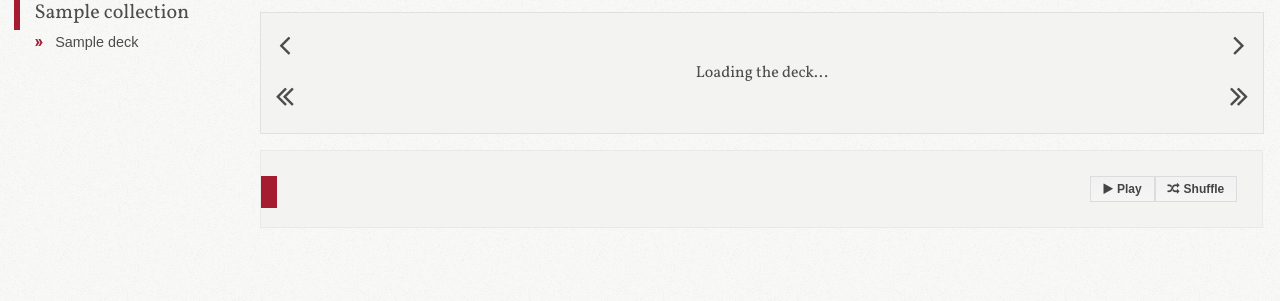
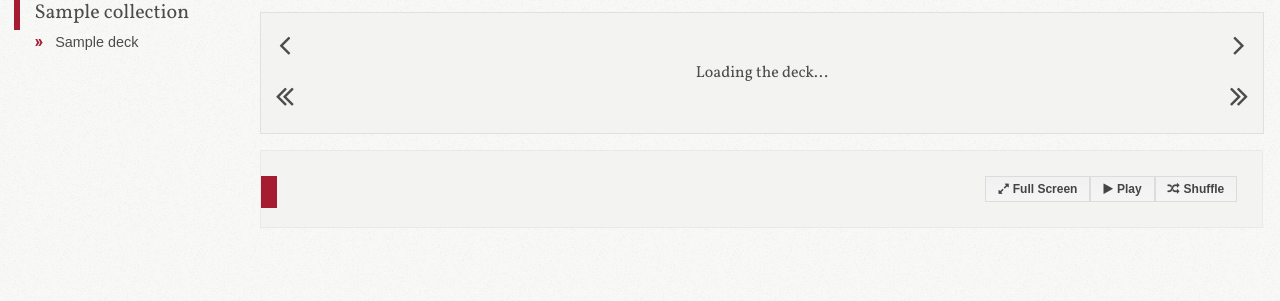
Before and after one commit to Harvard-ATG/HarvardCards, a Django app: page /deck/1 in a window 1280 px wide. Shown: the part 108-409 px from the top of the page. Run offline with Django 3.2, Linux system fonts and the light colour scheme; data comes from the database, SQL or seed files in the repository; tables that the repository leaves empty hold one stand-in row (values such as "Sample post"); parts of the project's set-up code (start-up, migrations or seed data) failed here and were passed over; some libraries are stand-ins or nearby versions.

Commit message:
refactor CSS to support hidden-mobile css class

```diff
--- a/harvardcards/static/css/styles.css
+++ b/harvardcards/static/css/styles.css
@@ -451,15 +451,10 @@ ul.adminMenu
 		display: inline-block;
 		margin-right: 0.25em;
 	}
-		/*ul.adminMenuRight li { margin: 0; } no margin needed for right hand menu*/
 
-	ul.adminMenu li a
-	, .adminMenuBtn
-	, li.sliderPrev a
-	, li.sliderNext a
-	, a.reveal
-	, .controls a
-	, .courseHeader div a{
+	/*ul.adminMenuRight li { margin: 0; } no margin needed for right hand menu*/
+
+	.adminMenuBtn {
 		display: inline-block;
 		padding: 0.5em 1em;
 		color: #444444;
@@ -869,7 +864,6 @@ a#mobileMenu{
 * iPhone portrait
 */
 	/*body{ background-color: blue; background-image:none; }*/
-	.hidden-mobile { display: none !important; }
 
 	.section{
 		padding: 0 1%;
@@ -986,8 +980,6 @@ a#mobileMenu{
 		padding: 0 1%;
 		width: 98%;
 	}
-
-	.hidden-mobile { display: none !important; }
 
 	#navigation
 	, a#addCard
@@ -1480,3 +1472,7 @@ fieldset {
 }
 
 /********** add cards UI (end) *************/
+
+@media screen and (min-width: 320px) and (max-width: 768px){
+	.hidden-mobile { display: none !important; }
+}
--- a/harvardcards/templates/deck_view.html
+++ b/harvardcards/templates/deck_view.html
@@ -27,14 +27,14 @@
             {% endif %}
             <ul class="adminMenu adminMenuRight">
                 {% if is_deck_admin %}
-                <li><a href="{% url 'deckDelete' deck.id %}?deck_id={{deck.id}}" data-confirm="Are you sure you want to delete: {{deck.title|escape}}"><i class="fa fa-times-circle"></i> Delete Deck</a></li>
+                <li><a class="adminMenuBtn hidden-mobile" href="{% url 'deckDelete' deck.id %}?deck_id={{deck.id}}" data-confirm="Are you sure you want to delete: {{deck.title|escape}}"><i class="fa fa-times-circle"></i> Delete Deck</a></li>
                 {% endif %}
                 <li>
                   <button type="button" class="adminMenuBtn" id="flip_mode" aria-role="button" aria-pressed="false">Flip Mode</button>
                 {% if is_quiz_mode %}
-                    <a href="{% url 'deckIndex' deck.id %}" id="review_mode">Review Mode</a>
+                    <a class="adminMenuBtn" href="{% url 'deckIndex' deck.id %}" id="review_mode">Review Mode</a>
                 {% else %}
-                    <a href="{% url 'deckIndex' deck.id %}?mode=quiz" id="quiz_mode">Quiz Mode</a>
+                    <a class="adminMenuBtn" href="{% url 'deckIndex' deck.id %}?mode=quiz" id="quiz_mode">Quiz Mode</a>
                 {% endif %}
                 </li>
             </ul>
@@ -89,15 +89,15 @@
                 <div id="counter"></div>
             </div>
             <div class="controls">
-              <a class="pull-right" id="shuffle_cards" href="javascript:void(0)"><i id="shuffle" class="fa fa-random"></i><span class="control-text">Shuffle</span></a>
-              <a class="pull-right" id="play_cards" href="javascript:void(0)"><i id="play" class="fa fa-play"></i><span class="control-text">Play</span></a>
-              <a class="pull-right hidden-mobile" id="full_screen" href="javascript:void(0)"><i id="full" class="fa fa-expand"></i><span class="control-text">Full Screen</span></a>
+              <a class="pull-right adminMenuBtn" id="shuffle_cards" href="javascript:void(0)"><i id="shuffle" class="fa fa-random"></i><span class="control-text">Shuffle</span></a>
+              <a class="pull-right adminMenuBtn" id="play_cards" href="javascript:void(0)"><i id="play" class="fa fa-play"></i><span class="control-text">Play</span></a>
+              <a class="pull-right adminMenuBtn hidden-mobile" id="full_screen" href="javascript:void(0)"><i id="full" class="fa fa-expand"></i><span class="control-text">Full Screen</span></a>
             </div>
             {% for card in cards %}
                 {% if is_deck_admin %}
-                <div class="controls hide" data-card-id="{{card.card_id}}">
-                    <a class="pull-right" href="{% url "deckDeleteCard" deck.id %}?card_id={{card.card_id}}&deck_id={{deck.id}}" data-confirm="Are you sure you want to delete this card?"><i class="fa fa-times-circle"></i> Delete Card</a>
-                    <a class="pull-right" href="{% url "deckEditCard" deck.id %}?card_id={{card.card_id}}&deck_id={{deck.id}}"><i class="fa fa-pencil"></i> Edit Card</a>
+                <div class="controls hide hidden-mobile" data-card-id="{{card.card_id}}">
+                    <a class="pull-right adminMenuBtn" href="{% url "deckDeleteCard" deck.id %}?card_id={{card.card_id}}&deck_id={{deck.id}}" data-confirm="Are you sure you want to delete this card?"><i class="fa fa-times-circle"></i> Delete Card</a>
+                    <a class="pull-right adminMenuBtn" href="{% url "deckEditCard" deck.id %}?card_id={{card.card_id}}&deck_id={{deck.id}}"><i class="fa fa-pencil"></i> Edit Card</a>
                 </div>
                 {% endif %}
             {% endfor %}
@@ -113,7 +113,7 @@
                     </div>
                     <div class="hideRevealHr">
                         {% if is_quiz_mode %}
-                        <a href="javascript:void(0)" class="reveal">Reveal</a>
+                        <a href="javascript:void(0)" class="adminMenuBtn reveal">Reveal</a>
                         {% endif %}
                     </div>
                     <div class="reveal_content {% if is_quiz_mode %}hide{% endif %}">
```
Also changed, not shown: harvardcards/templates/_collection_view.html (+6 -6 lines).
